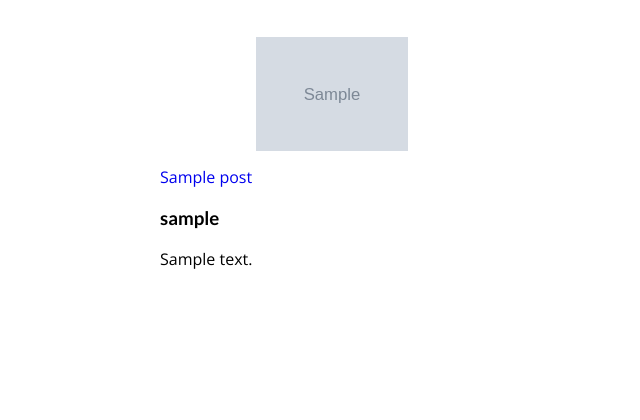
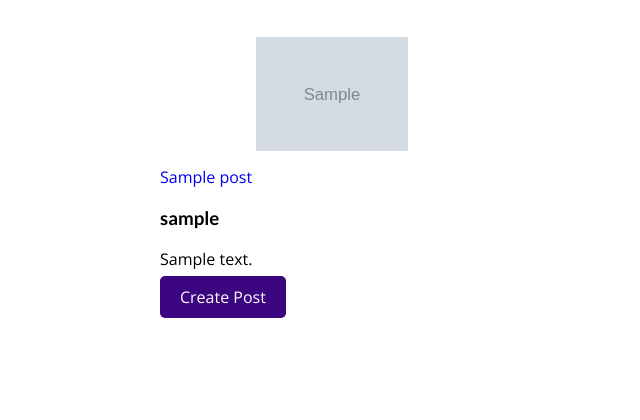
Before and after one commit to AlejandraValdivia/alejandras-blog, a Django app: page / in a window 1280 px wide. Shown: the part 584-1004 px from the top of the page, without its empty margins (0-640 px from the left). Before the commit the page ends 853 px from the top, so only its background shows below. Run offline with Django 5.2, Linux system fonts and the light colour scheme; tables that the repository leaves empty hold one stand-in row (values such as "Sample post"); grey boxes marked "Sample" are stand-in pictures; some libraries are stand-ins or nearby versions.

Commit message:
feat: styled homepage in a grid and create post button

```diff
--- a/blog/static/css/homepage.css
+++ b/blog/static/css/homepage.css
@@ -1,4 +1,5 @@
 .page-content {
+    top: 600px;
     font-size: 1.5rem;
     line-height: 1.5;
     margin: 6rem 0;
@@ -122,7 +123,7 @@
     margin-bottom: 2rem;
   }
 
-  #form-actions a {
+  #form-actions {
     padding: 10px 20px;
     background-color: #3b0680;
     color: white;
--- a/blog/templates/home.html
+++ b/blog/templates/home.html
@@ -34,6 +34,7 @@
         </li>
         {% endfor %}
       </ul>
+      <a id="form-actions" href="{% url 'post-create-page' %}">Create Post</a>
     </section>
 </section>
 {% endblock %}
```
Also changed, not shown: README.md.
